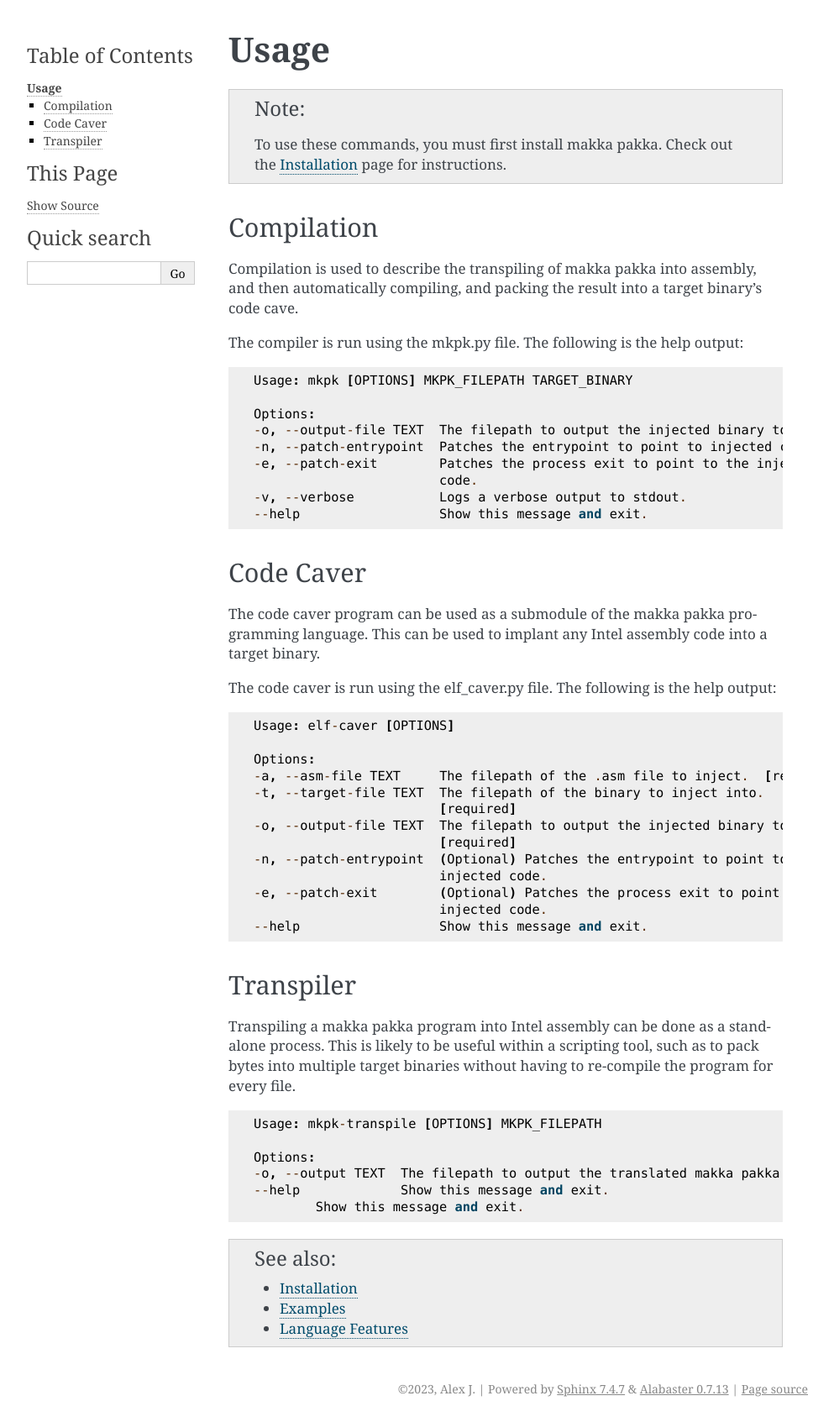
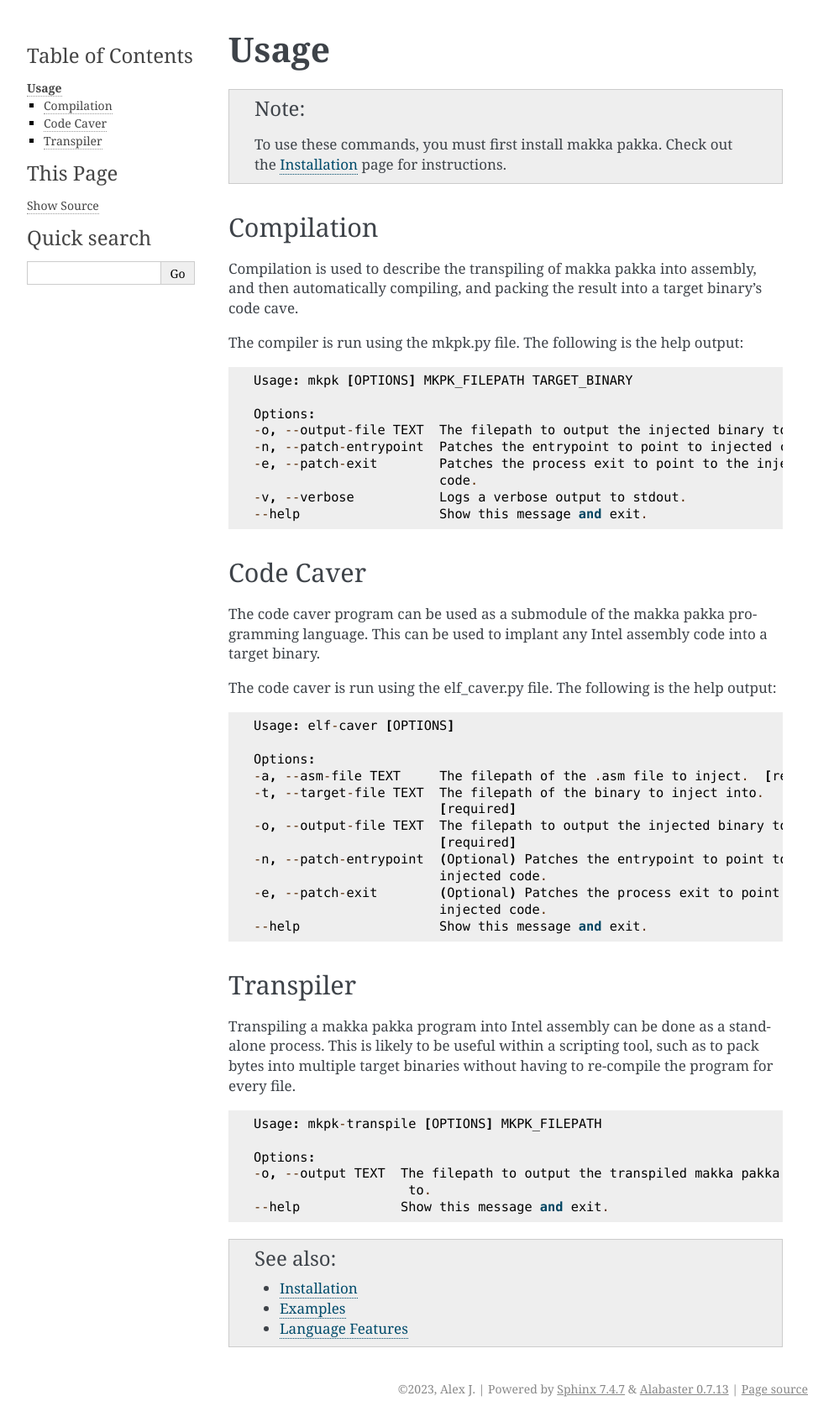
Before and after one commit to PandasAreBears/MakkaPakka, a Sphinx documentation site: the page built from docs/source/usage.rst, in a window 1280 px wide. Shown: the whole page at 84% size, without its empty margins (148-1141 px from the left). Built offline with Sphinx 7.4.7, drawn with Linux system fonts in a browser that asks for light colours.

Commit message:
fixed terminology in mkpk-transpile help message

```diff
--- a/docs/source/usage.rst
+++ b/docs/source/usage.rst
@@ -63,10 +63,9 @@ re-compile the program for every file.
     Usage: mkpk-transpile [OPTIONS] MKPK_FILEPATH
 
     Options:
-    -o, --output TEXT  The filepath to output the translated makka pakka code.
+    -o, --output TEXT  The filepath to output the transpiled makka pakka code
+                        to.
     --help             Show this message and exit.
-            Show this message and exit.
-
 
 .. seealso::
     - :doc:`installation`
```
Also changed, not shown: 5 other files.
